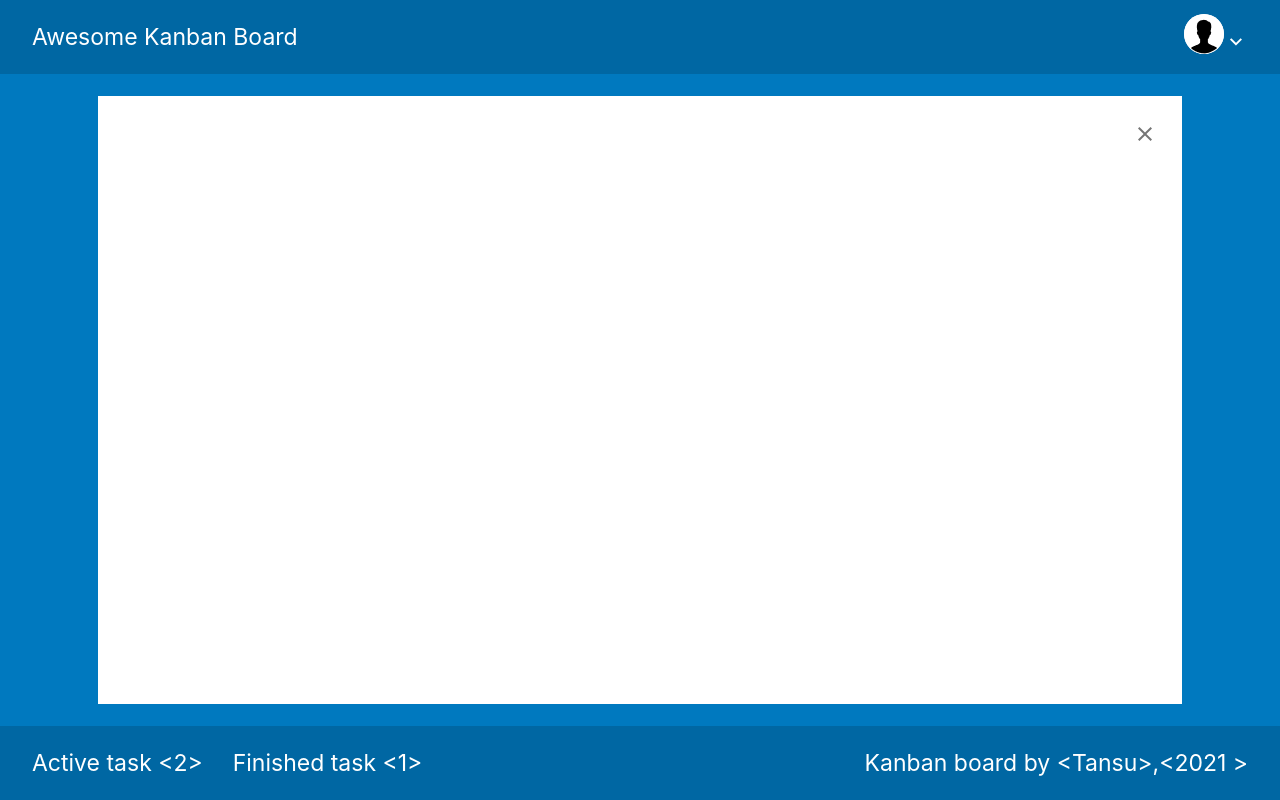
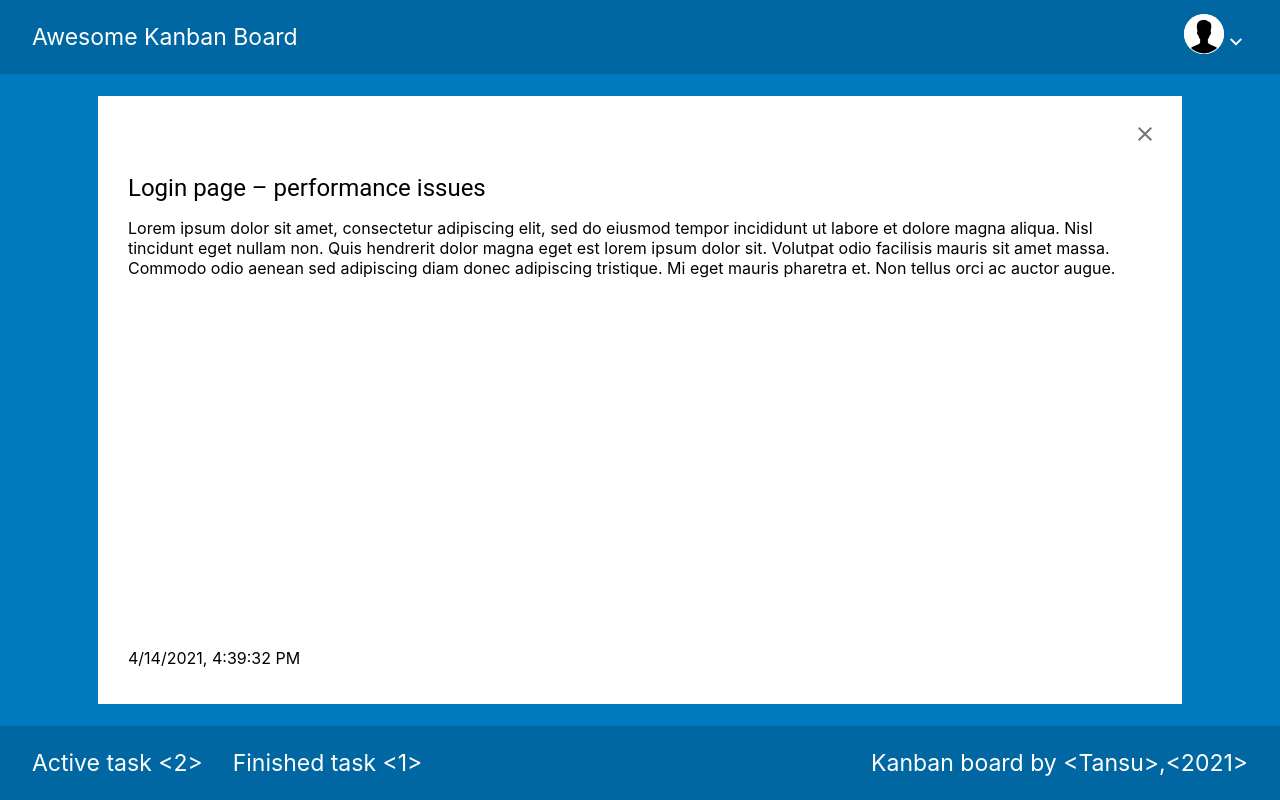
Before and after one commit to Tansuture/kanban-board, a React (Create React App) app: page /0/1 in a window 1280 px wide. Built offline with nearby package versions, Linux system fonts and the light colour scheme.

Commit message:
last changes

```diff
--- a/src/App.js
+++ b/src/App.js
@@ -15,17 +15,17 @@ function App() {
 
 
     return (
-     <Switch>
+
 
             <div className='page'>
                 <Header/>
                 <Route exact path='/' render= {()=><Kanban data={data}setData={setData}/>}/>
-                <Route path='/:id'   render={(props) => <Description data={data} {...props}/>}/>
+                <Route path='/:colId/:cardId'   render={(props) => <Description data={data} {...props}/>}/>
 
 
                 <Footer data={data}/>
             </div>
-            </Switch>
+
 
     );
 }
--- a/src/components/Footer/Footer.jsx
+++ b/src/components/Footer/Footer.jsx
@@ -10,7 +10,7 @@ const Footer=({data})=>{
 
             <p className='active '>Active task	&#60;{active}&#62; </p>
             <p >Finished task	&#60;{finished}&#62; </p>
-            <p className='name-year'>Kanban board by &#60;Tansu&#62;,&#60;2021 &#62; </p>
+            <p className='name-year'>Kanban board by &#60;Tansu&#62;,&#60;2021&#62; </p>
 
 
 
--- a/src/components/Kanban/ChooseDropDown/ChooseDropDown.jsx
+++ b/src/components/Kanban/ChooseDropDown/ChooseDropDown.jsx
@@ -6,7 +6,7 @@ import React from 'react'
 
 const ChooseDropDown = ({columnIndex, data}) => {
     const {addCardDrop} = useContext(storeApi)
-    // const [dropData, setDropData] = useState('')
+    const [dropData, setDropData] = useState('')
 
     let cardList = data
         .filter(column => column.id === columnIndex - 1)
--- a/src/components/Kanban/Column/Card/Card.jsx
+++ b/src/components/Kanban/Column/Card/Card.jsx
@@ -1,10 +1,11 @@
 import '../../kanban.css'
 import { NavLink } from "react-router-dom"
-const Card = ({card}) => {
+const Card = ({card,columnIndex}) => {
+
     return (
 
         <div className='card'>
-             <NavLink className='cardName' to={`/${card.id}`}><p>{card.name}</p></NavLink>
+             <NavLink className='cardName' to={`/${columnIndex}/${card.id}`}><p>{card.name}</p></NavLink>
         </div>
 
 
--- a/src/components/Kanban/Column/Column.jsx
+++ b/src/components/Kanban/Column/Column.jsx
@@ -20,11 +20,11 @@ const Column=({column, columnIndex,data}) => {
             <div className="column">
                 <p className="title">{column.name}</p>
 
-                { column.cards.map((card,cardIndex) => <Card card={card} cardIndex={cardIndex} />) }
+                { column.cards.map((card,cardIndex) => <Card  key ={card.id}columnIndex={columnIndex} card={card} cardIndex={cardIndex} />) }
 
                 {isOpen ?(
-                backlog ? ( <Collapse in={isOpen}><InputCard setOpen={setOpen }columnIndex={columnIndex}/></Collapse>) :
-                (<ChooseDropDown data={data}   columnIndex={columnIndex} />)
+                backlog ? ( <Collapse in={isOpen}><InputCard setOpen={setOpen }  columnIndex={columnIndex}/></Collapse>) :
+                (<ChooseDropDown data={data}  columnIndex={columnIndex} />)
                  ):(
                     <Button  setOpen ={setOpen} isOpen={isOpen} columnIndex={columnIndex}/>
                     )
--- a/src/components/Kanban/Kanban.jsx
+++ b/src/components/Kanban/Kanban.jsx
@@ -2,7 +2,6 @@ import React, {useState, useEffect} from 'react'
 import Column from './Column/Column';
 import './kanban.css'
 import StoreApi from '../../data/storeApi'
-import { v4 as uuid } from 'uuid';
 
 const Kanban = ({data, setData}) => {
 
--- a/src/components/cardFullDesc/Description.css
+++ b/src/components/cardFullDesc/Description.css
@@ -2,13 +2,16 @@
     background:white;
     width: 80%;
     height: 548px;
-
+    position: relative;
     padding: 30px;
     margin: 22px auto;
 
 }
 .card-name{
     font-size:24px;
+    font-family: 'Roboto';
+    font-weight: 400;
+    margin:0;
 }
 .clear{
    position: relative;
@@ -16,3 +19,7 @@
     left: 97%;
     bottom: 3%;
 }
+.cardTime{
+position: absolute;
+bottom:20px;
+}
--- a/src/components/cardFullDesc/Description.jsx
+++ b/src/components/cardFullDesc/Description.jsx
@@ -3,25 +3,25 @@ import {IconButton} from '@material-ui/core'
 import './Description.css'
 import {NavLink} from 'react-router-dom'
 
+const Description = ({data, match}) => {
 
-const Description = ({data,match}) => {
-    console.log(data)
-    console.log(match)
+    let columnId = +match.params.colId
+    let cardId = +match.params.cardId
 
-    const cards = data.columns.map((column) => column.cards).flat();
-    const card = cards.find(card=>card.id === match.params.id)
-    console.log(card)
-
+    const column = data .columns.find(column => column.id === columnId)
+    const card = column.cards.find(card => card.id === cardId)
 
     return (
 
         <div className='desc-container'>
             <NavLink to='/'>
                 <IconButton className='clear'>
-
                     <ClearIcon/>
                 </IconButton>
             </NavLink>
+            <h3 className='card-name'>{card.name}</h3>
+            <p className='cardDesc'>{card.desc}</p>
+            <p className='cardTime'>{card.time}</p>
         </div>
 
     )
--- a/src/data/state.js
+++ b/src/data/state.js
@@ -7,13 +7,13 @@ let state = {
                     id: 1,
                     name: 'Login page – performance issues',
                     time:   new Date().toLocaleString(),
-                    desc: 'task description here backlog'
+                    desc: 'Lorem ipsum dolor sit amet, consectetur adipiscing elit, sed do eiusmod tempor incididunt ut labore et dolore magna aliqua. Nisl tincidunt eget nullam non. Quis hendrerit dolor magna eget est lorem ipsum dolor sit. Volutpat odio facilisis mauris sit amet massa. Commodo odio aenean sed adipiscing diam donec adipiscing tristique. Mi eget mauris pharetra et. Non tellus orci ac auctor augue.'
                 },
                 {
                     id: 2,
                     name: 'Sprint bugfix',
                     time:   new Date().toLocaleString(),
-                    desc: 'task description here backlog'
+                    desc: ' Elit at imperdiet dui accumsan sit. Ornare arcu dui vivamus arcu felis. Egestas integer eget aliquet nibh praesent. In hac habitasse platea dictumst quisque sagittis purus. Pulvinar elementum integer enim neque volutpat ac.'
                 }
 
 
@@ -26,14 +26,14 @@ let state = {
                     id: 1,
                     name: 'Shop page – performance issues',
                     time:   new Date().toLocaleString(),
-                    desc: 'task description here ready'
+                    desc: ' Elit at imperdiet dui accumsan sit. Ornare arcu dui vivamus arcu felis. Egestas integer eget aliquet nibh praesent. In hac habitasse platea dictumst quisque sagittis purus. Pulvinar elementum integer enim neque volutpat ac.'
 
                 },
                 {
                     id: 2,
                     name: 'New title',
                     time:   new Date().toLocaleString(),
-                    desc: 'task description here ready'
+                    desc: ' Elit at imperdiet dui accumsan sit. Ornare arcu dui vivamus arcu felis. Egestas integer eget aliquet nibh praesent. In hac habitasse platea dictumst quisque sagittis purus. Pulvinar elementum integer enim neque volutpat ac.'
 
                 }
             ]
@@ -45,7 +45,7 @@ let state = {
                     id: 1,
                     name: 'User page – performance issues',
                     time:   new Date().toLocaleString(),
-                    desc: 'task description here in progress'
+                    desc: ' Elit at imperdiet dui accumsan sit. Ornare arcu dui vivamus arcu felis. Egestas integer eget aliquet nibh praesent. In hac habitasse platea dictumst quisque sagittis purus. Pulvinar elementum integer enim neque volutpat ac.'
                 }
             ]
         },
@@ -56,7 +56,7 @@ let state = {
                     id: 1,
                     name: 'Main page – performance issues',
                     time:   new Date().toLocaleString(),
-                    desc: 'task description here finished'
+                    desc: ' Elit at imperdiet dui accumsan sit. Ornare arcu dui vivamus arcu felis. Egestas integer eget aliquet nibh praesent. In hac habitasse platea dictumst quisque sagittis purus. Pulvinar elementum integer enim neque volutpat ac.'
                 }
             ]
         }
```
Lines whose indentation alone changed are shown as unchanged.
